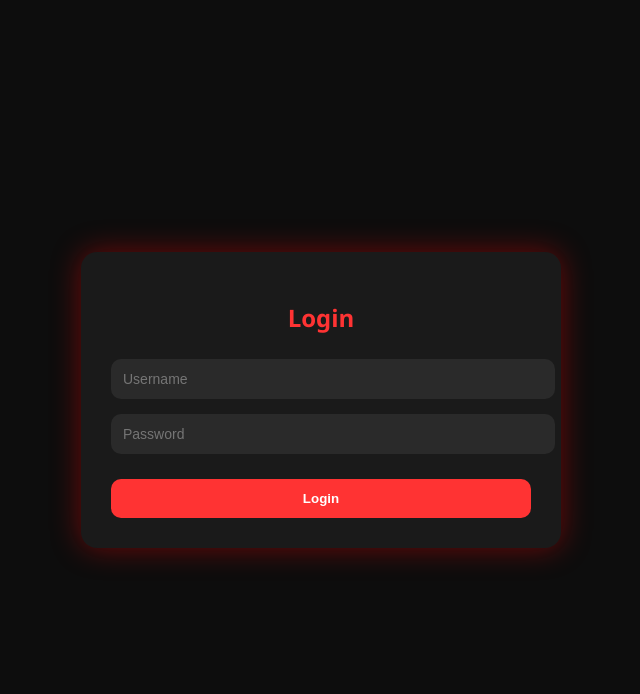
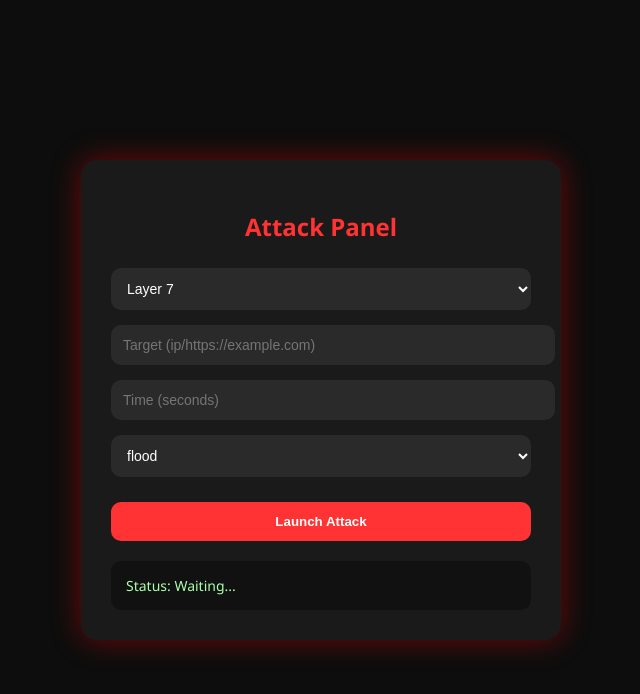
Before and after one commit to rizz123-star/Bakekok, a website: page index.html in a window 1280 px wide. Shown: the whole page, without its empty margins (319-959 px from the left). Drawn offline with Linux system fonts and the light colour scheme.

Commit message:
Update index.html

```diff
--- a/index.html
+++ b/index.html
@@ -74,74 +74,33 @@
       font-size: 14px;
       white-space: pre-line;
     }
-
-    .hidden {
-      display: none;
-    }
   </style>
 </head>
 <body>
 
-  <div class="container" id="loginBox">
-    <h2>Login</h2>
-    <input type="text" id="username" placeholder="Username">
-    <input type="password" id="password" placeholder="Password">
-    <button class="btn" onclick="login()">Login</button>
-  </div>
-
-  <div class="container hidden" id="attackBox">
+  <div class="container" id="attackBox">
     <h2>Attack Panel</h2>
     <select id="layer" onchange="switchLayer()">
       <option value="layer7">Layer 7</option>
       <option value="layer4">Layer 4</option>
     </select>
 
-    <input type="text" id="target" placeholder="Target (e.g. https://example.com)">
+    <input type="text" id="target" placeholder="Target (ip/https://example.com)">
     <input type="number" id="time" placeholder="Time (seconds)">
-    <select id="method">
-      <!-- Default Layer 7 methods -->
-    </select>
+    <select id="method"></select>
 
     <button class="btn" onclick="startAttack()">Launch Attack</button>
     <div class="status" id="attackStatus">Status: Waiting...</div>
   </div>
 
-  <audio id="attackAudio" src="attack.mp3"></audio>
+  <audio id="attackAudio" src="https://files.catbox.moe/rnbbii.mp3"></audio>
 
   <script>
-    const loginBox = document.getElementById('loginBox');
-    const attackBox = document.getElementById('attackBox');
     const methodSelect = document.getElementById('method');
     const attackStatus = document.getElementById('attackStatus');
     const attackAudio = document.getElementById('attackAudio');
 
-    if (localStorage.getItem("loggedIn") === "true") {
-      loginBox.classList.add("hidden");
-      attackBox.classList.remove("hidden");
-      switchLayer(); // Load methods on refresh
-    }
-
-    function login() {
-      const username = document.getElementById('username').value;
-      const password = document.getElementById('password').value;
-
-      fetch('/login', {
-        method: 'POST',
-        headers: { 'Content-Type': 'application/json' },
-        body: JSON.stringify({ username, password })
-      })
-      .then(res => res.json())
-      .then(data => {
-        if (data.success) {
-          localStorage.setItem("loggedIn", "true");
-          loginBox.classList.add("hidden");
-          attackBox.classList.remove("hidden");
-          switchLayer();
-        } else {
-          alert("Login Failed: " + data.message);
-        }
-      });
-    }
+    switchLayer();
 
     function switchLayer() {
       const layer = document.getElementById('layer').value;
```
